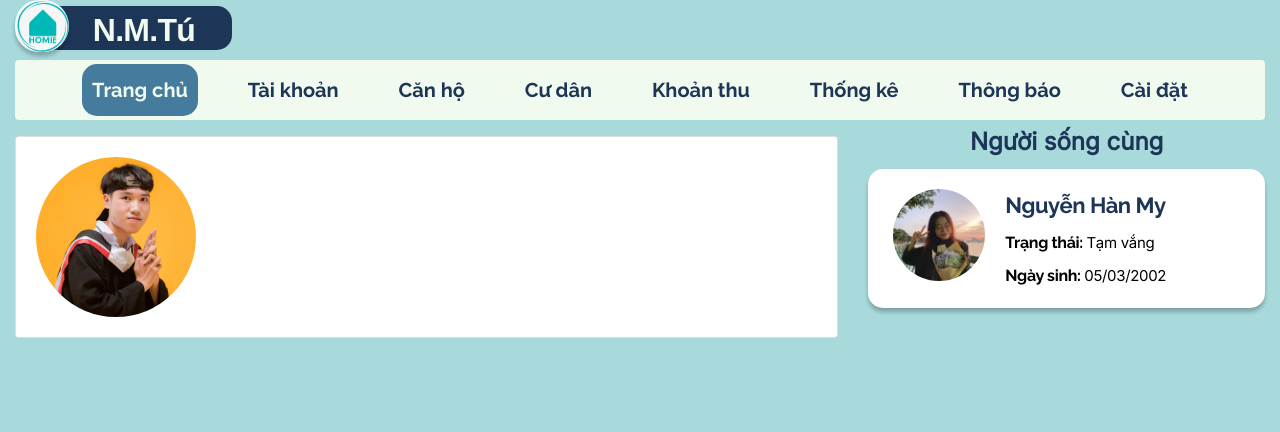
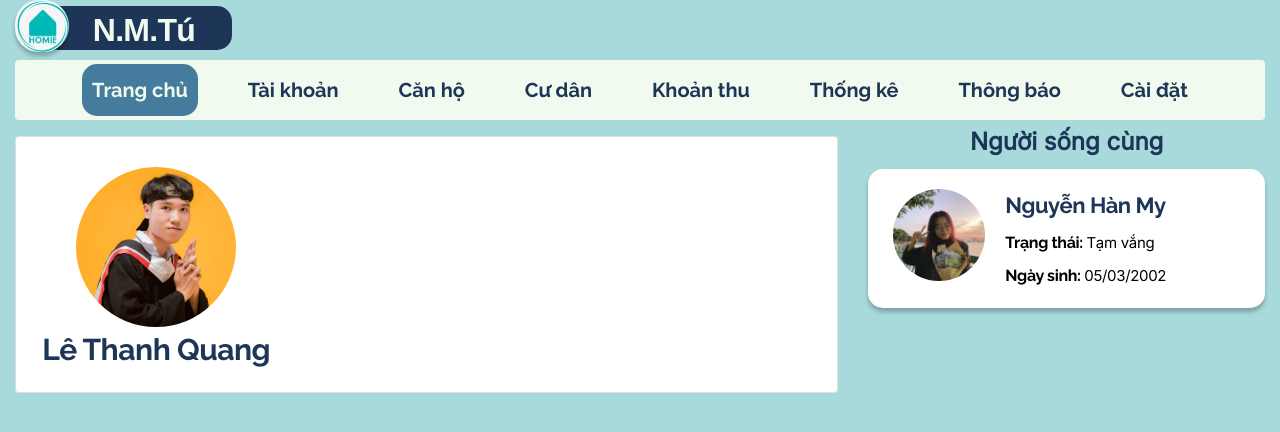
Before and after one commit to Kwang-Le/homie-web, a Vue app: page /admin-statistical in a window 1280 px wide. Shown: the top 432 px of the page. Built offline with nearby package versions, Linux system fonts and the light colour scheme.

Commit message:
feat: align avatar and name to be centered

```diff
--- a/src/components/Profile/MainProfile.vue
+++ b/src/components/Profile/MainProfile.vue
@@ -1,18 +1,21 @@
 <script setup>
-    import Card from '@/components/Card.vue';
+import Card from '@/components/Card.vue';
 </script>
 
 <template>
     <main>
         <Card>
             <div class="row">
-                <div class="col-4">
+                <div class="col-4 avatar">
+                    <div class="back-button">
+                        <!-- fa arrow left -->
+                    </div>
                     <div class="avt-container">
                         <div class="img">
                             <img src="../../assets/img/MainProfileAvatar.jpg" class="img" alt="avatar" />
                         </div>
-                        <div class="main-avt-name">Lê Thanh Quang</div>
                     </div>
+                    <div class="main-avt-name">Lê Thanh Quang</div>
                 </div>
                 <div class="col-4"></div>
                 <div class="col-4"></div>
@@ -22,11 +25,25 @@
 </template>
 
 <style scoped>
+.row {
+    margin-top: 10px;
+}
+
+.col-4.avatar {
+    display: flex;
+    justify-content: center;
+    align-items: center;
+    flex-direction: column;
+}
+
 .avt-container {
     width: 160px;
     height: 160px;
     border-radius: 50%;
     overflow: hidden;
+    display: flex;
+    justify-content: center;
+    align-items: center;
 }
 
 .img {
@@ -41,6 +58,7 @@
     color: var(--main-secondary);
     letter-spacing: -0.48px;
     white-space: nowrap;
-    font: 700 40px/150% Raleway, sans-serif;
+    font: 30px/150% Raleway, sans-serif;
+    text-align: center;
 }
 </style>
```
